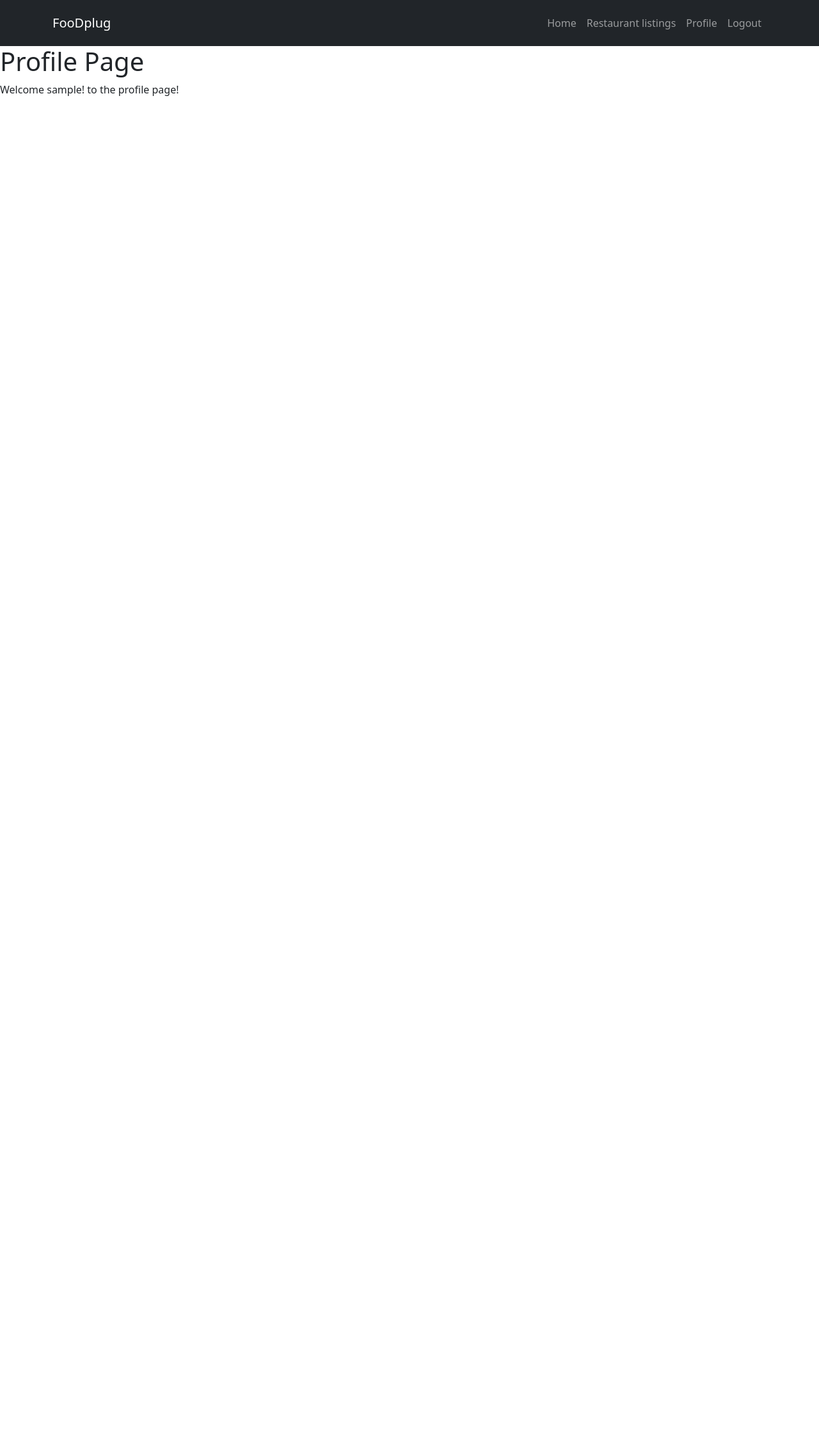
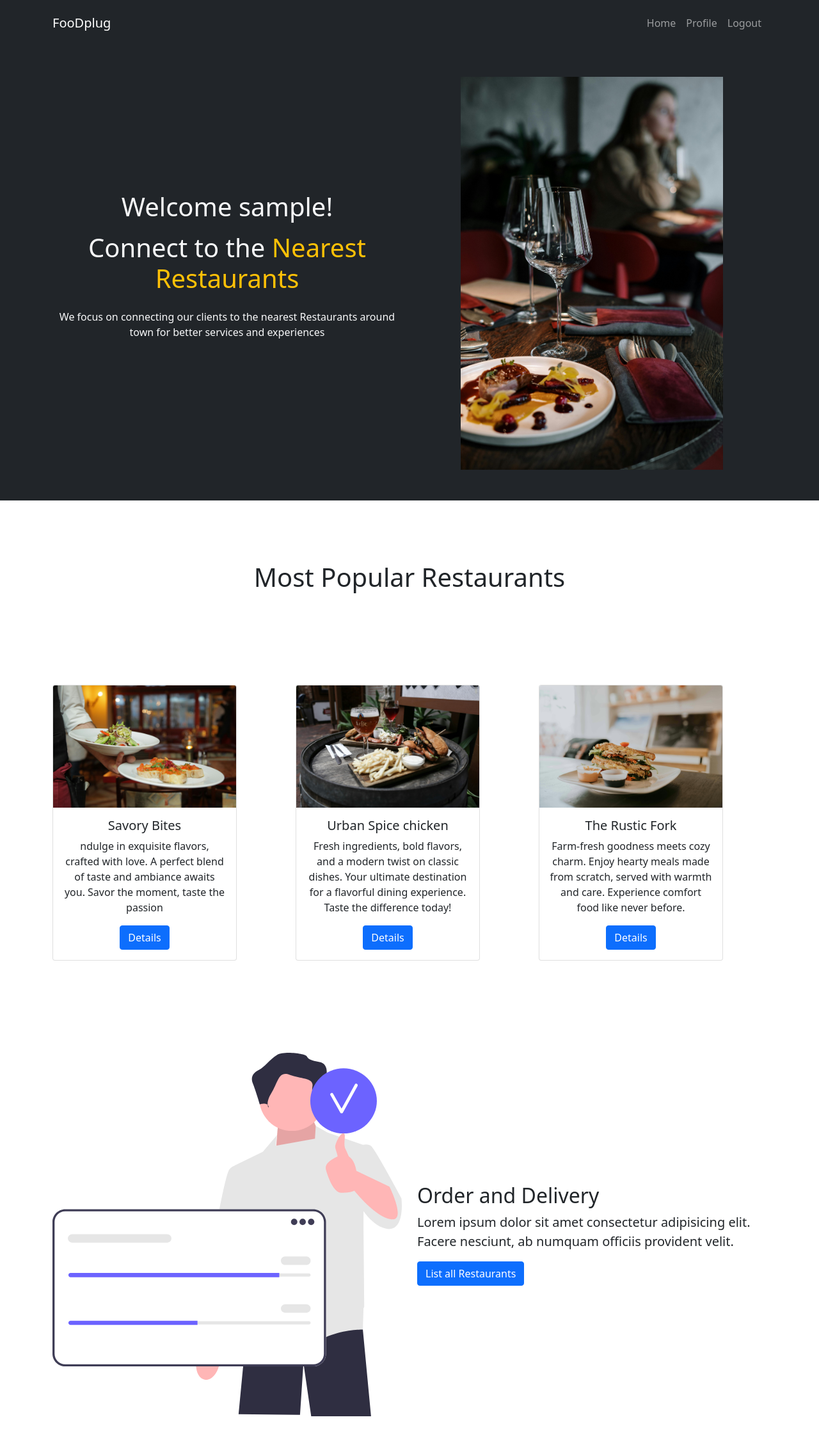
Before and after one commit to christyian/food-plug, a Flask app: page /profile in a window 1280 px wide. Shown: the whole page at 64% size. Before the commit the page ends 150 px from the top, so only its background shows below. Run offline with Flask 3, Linux system fonts and the light colour scheme; the visitor is signed in with stand-in values (Sample User, id 1); parts of the project's set-up code (start-up, migrations or seed data) failed here and were passed over.

Commit message:
added user roles and a landing page

```diff
--- a/app/home.py
+++ b/app/home.py
@@ -2,13 +2,14 @@ from flask import Blueprint, render_template, url_for, request, redirect, flash
 from .models import Restaurant
 from app.extentions import db  # import the database instance
 from flask_login import login_required, current_user
+from flask import role_required
 
 #create the home blue print
 home = Blueprint('home', __name__)
 
 @home.route('/')
 def homepage():
-    return render_template('index.html')
+    return render_template('welcome.html')
 
 @home.route('/profile')
 @login_required
@@ -17,6 +18,7 @@ def profile():
 
 @home.route('/listings')
 @login_required
+@role_required('admin')
 def listings():
     restaurants = Restaurant.query.all()
     return render_template('listingz.html', items=restaurants)
--- a/app/models.py
+++ b/app/models.py
@@ -1,6 +1,7 @@
 from app.extentions import db
 from werkzeug.security import generate_password_hash, check_password_hash
 from flask_login import UserMixin
+from sqlalchemy import Enum
 
 class Restaurant(db.Model):
     id = db.Column(db.Integer, primary_key=True)
@@ -27,6 +28,7 @@ class User(db.Model, UserMixin):
     username = db.Column(db.String(50), unique=True, nullable=False)
     email = db.Column(db.String(50), unique=True, nullable=False)
     password_hash = db.Column(db.String(256), nullable=False)
+    role = db.Column(Enum('admin', 'guest', name='user_roles'), default='guest')
 
     # Add the is_active_user column
     is_active_user = db.Column(db.Boolean, default=True)  # This will be used to track if the user is active
@@ -41,7 +43,7 @@ class User(db.Model, UserMixin):
         return check_password_hash(self.password_hash, password)
 
     def is_active(self):
-        """Returns true if the user ia active, false if not"""
+        """Returns true if the user is active, false if not"""
         return self.is_active_user
 
     def __repr__(self):
--- a/app/templates/base_template.html
+++ b/app/templates/base_template.html
@@ -15,20 +15,22 @@
             <a href="#" class="navbar-brand">FooDplug</a>
             <button class="navbar-toggler" type="button" data-bs-toggle="collapse" data-bs-target="#navmenu">
              <span class="navbar-toggler-icon"></span>
-
             </button>
 
             <div class="collapse navbar-collapse" id="navmenu">
                 <ul class="navbar-nav ms-auto">
                     <li class="nav-item">
-                        <a href="{{ url_for('home.homepage') }}" class="nav-link">Home</a>
+                        <a href="{{ url_for('home.profile') }}" class="nav-link">Home</a>
                     </li>
+
+                    {% if current_user.is_authenticated %}
+                        <!-- Check if the user is an admin -->
+                        {% if current_user.role == 'admin' %}
                             <li class="nav-item">
                                 <a href="{{ url_for('home.listings') }}" class="nav-link">Restaurant listings</a>
                             </li>
+                        {% endif %}
 
-                    {% if current_user.is_authenticated %}
-                        <!-- Show if the user is logged in -->
                         <li class="nav-item">
                             <a href="{{ url_for('home.profile') }}" class="nav-link">Profile</a>
                         </li>
@@ -36,48 +38,22 @@
                             <a href="{{ url_for('auth.log_out') }}" class="nav-link">Logout</a>
                         </li>
                     {% else %}
+                        <!-- For guest users, hide the Restaurant listings link -->
                         <li class="nav-item">
                             <a href="{{url_for('auth.signup_page')}}" class="nav-link">Sign up</a>
                         </li>
                         <li class="nav-item">
-                        <a href="{{url_for('auth.signup_page')}}" class="nav-link">Log in</a>
+                            <a href="{{url_for('auth.log_in')}}" class="nav-link">Log in</a>
                         </li>
                     {% endif %}
                 </ul>
             </div>
-
         </div>
-
     </nav>
 
     {% block content %}
-
-
-
-
     {% endblock %}
-
-
-
-
-
-
-
-
-
-
-
-
-
-
-
 
     <script src="https://cdn.jsdelivr.net/npm/bootstrap@5.0.2/dist/js/bootstrap.bundle.min.js" integrity="sha384-MrcW6ZMFYlzcLA8Nl+NtUVF0sA7MsXsP1UyJoMp4YLEuNSfAP+JcXn/tWtIaxVXM" crossorigin="anonymous"></script>
 </body>
-<!-- <style>
-    body{
-        /* background-color: #212122; */
-        color:white
-    }
-</style> -->
 </html>
--- a/app/templates/log_in.html
+++ b/app/templates/log_in.html
@@ -26,8 +26,8 @@
 
                     <form action="{{ url_for('auth.log_in') }}" method="POST">
                         <div class="mb-3">
-                            <label for="username" class="form-label">Username</label>
-                            <input type="text" class="form-control" id="username" name="username" required>
+                            <label for="email" class="form-label">Email</label>
+                            <input type="text" class="form-control" id="email" name="email" required>
                         </div>
 
                         <div class="mb-3">
--- a/app/templates/profile.html
+++ b/app/templates/profile.html
@@ -1,7 +1,107 @@
 {% extends "base_template.html" %}
 
 {% block content %}
-<h1 class="title">Profile Page</h1>
-<p>Welcome {{ name }}! to the profile page!</p>
+
+<body>
+
+
+
+    <!-- show case -->
+    <section class="bg-dark text-light p-5 text-center">
+        <div class="container">
+          <div class="row align-items-center">
+            <!-- Left Content -->
+            <div class="col-md-6">
+                <h1><p>Welcome {{ name }}! </p></h1>
+              <h1>Connect to the <span class="text-warning">Nearest Restaurants</span></h1>
+              <p class="my-4">We focus on connecting our clients to the nearest  Restaurants around town for better services and experiences</p>
+              <!-- <a href="{{ url_for('auth.signup_page') }}" class="btn btn-primary btn-lg">Sign Up</a> -->
+
+              <!-- <button class="btn btn-primary btn-lg">Sign up</button> -->
+            </div>
+
+            <!-- Right Image -->
+            <div class="col-md-6 text-center">
+              <img class="img-fluid w-75" src="{{url_for('static', filename='images/pexels-cottonbro-4253316.jpg')}}" alt="food">
+            </div>
+          </div>
+        </div>
+      </section>
+
+      <h2 class="fs-1 p-5 mt-5 mb-5 text-center">Most Popular Restaurants</h2>
+
+
+
+
+      <!-- boxes -->
+       <section class="p-5 mt-5 mb-5" >
+        <div class="container">
+            <div class="row text-center">
+                <div class="col-md">
+                    <div class="card" style="width: 18rem;">
+                        <img src="{{url_for('static', filename='images/pexels-pixabay-262978.jpg')}}" class="card-img-top" alt="coder">
+                        <div class="card-body">
+                          <h5 class="card-title">Savory Bites</h5>
+                          <p class="card-text">ndulge in exquisite flavors, crafted with love. A perfect blend of taste and ambiance awaits you. Savor the moment, taste the passion</p>
+                          <a href="#" class="btn btn-primary">Details</a>
+                        </div>
+                      </div>
+                </div>
+                <div class="col-md">
+                    <div class="card" style="width: 18rem;">
+                        <img src="{{url_for('static', filename='images/pexels-rachel-claire-5864290.jpg')}}" class="card-img-top" alt="website">
+                        <div class="card-body">
+                          <h5 class="card-title">Urban Spice chicken</h5>
+                          <p class="card-text">Fresh ingredients, bold flavors, and a modern twist on classic dishes. Your ultimate destination for a flavorful dining experience. Taste the difference today!</p>
+                          <a href="#" class="btn btn-primary">Details</a>
+                        </div>
+                      </div>
+                </div>
+                <div class="col-md">
+                    <div class="card" style="width: 18rem;">
+                        <img src="{{url_for('static', filename='images/pexels-amar-14110990.jpg')}}" class="card-img-top" alt="coding">
+                        <div class="card-body">
+                          <h5 class="card-title">The Rustic Fork</h5>
+                          <p class="card-text">Farm-fresh goodness meets cozy charm. Enjoy hearty meals made from scratch, served with warmth and care. Experience comfort food like never before.
+                          </p>
+                          <a href="#" class="btn btn-primary">Details</a>
+                        </div>
+                      </div>
+                </div>
+            </div>
+        </div>
+
+
+       </section>
+
+       <section id="learn" class="p-5">
+        <div class="container">
+            <div class="row align-items-center justify-content-between">
+                <div class="col-md">
+                    <img src="{{url_for('static', filename='images/undraw_join_6quk.svg')}}" class="img-fluid rounded-5 w-100 " alt="personal">
+                </div>
+                <div class="col-md">
+                    <h2>Order and Delivery</h2>
+                    <p class="lead"> Lorem ipsum dolor sit amet consectetur adipisicing elit. Facere nesciunt, ab numquam officiis provident velit.</p>
+                    <a href="#" class="btn btn-primary">List all Restaurants</a>
+                </div>
+
+            </div>
+
+
+        </div>
+
+
+
+       </section>
+
+
+
+
+
+
+    <script src="https://cdn.jsdelivr.net/npm/bootstrap@5.0.2/dist/js/bootstrap.bundle.min.js" integrity="sha384-MrcW6ZMFYlzcLA8Nl+NtUVF0sA7MsXsP1UyJoMp4YLEuNSfAP+JcXn/tWtIaxVXM" crossorigin="anonymous"></script>
+</body>
+</html>
 
 {% endblock %}
```
Also changed, not shown: app/auth.py (+18 -6 lines), app/templates/welcome.html (added, +25 -0 lines). Lines whose indentation alone changed are shown as unchanged.
